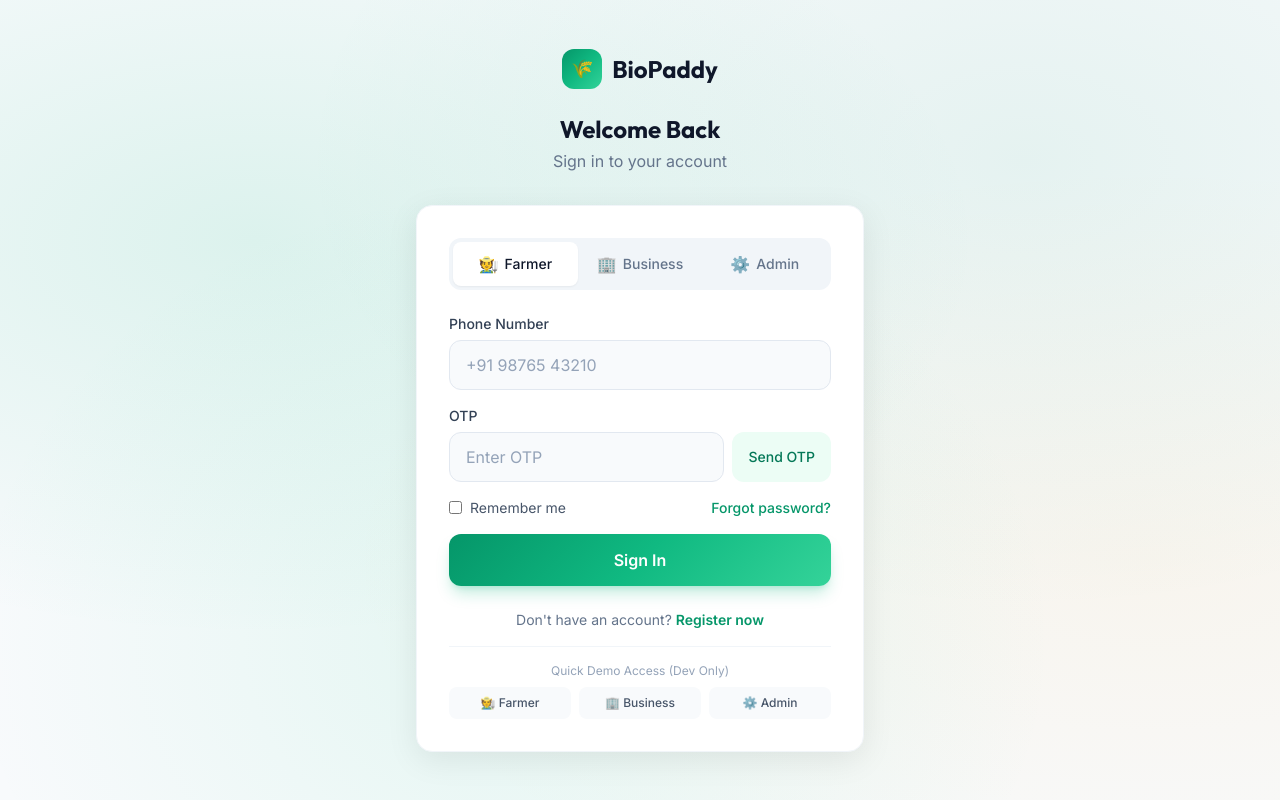
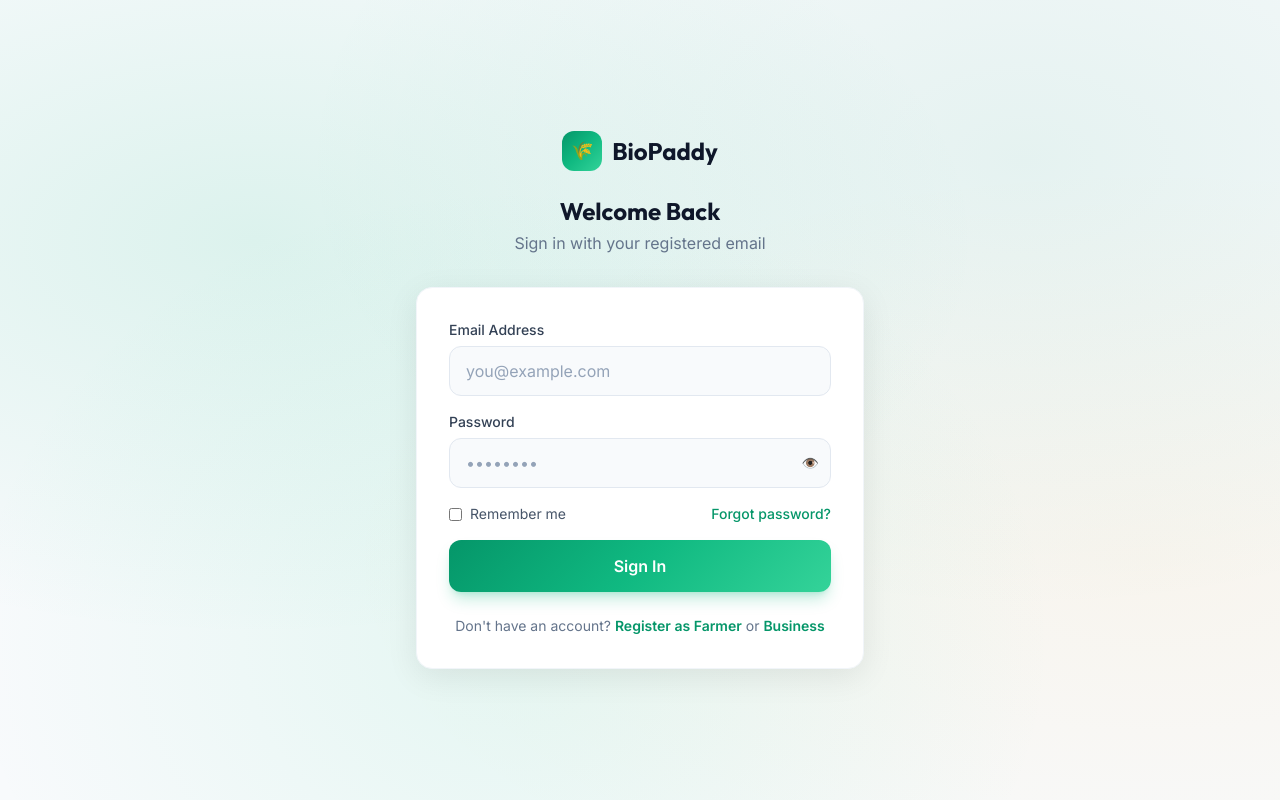
Before and after one commit to sumitconstructor/biopaddy, a React (Vite) app: page /login in a window 1280 px wide. Built offline with nearby package versions, Linux system fonts and the light colour scheme.

Commit message:
Update Login.jsx

```diff
--- a/src/pages/auth/Login.jsx
+++ b/src/pages/auth/Login.jsx
@@ -1,162 +1,171 @@
+/**
+ * FILE: src/pages/auth/Login.jsx
+ *
+ * Changes from original:
+ *   - All roles now log in with Email + Password (no phone/OTP field).
+ *   - Frontend email + password regex validation with inline error messages.
+ *   - Quick demo buttons removed (mock data gone).
+ *   - login() from AuthContext now takes (email, password) — no userType arg.
+ *   - After login, navigate based on user.user_type returned from server.
+ */
+
 import { useState } from 'react';
 import { Link, useNavigate } from 'react-router-dom';
 import { motion } from 'framer-motion';
 import { useAuth } from '../../context/AuthContext';
 
+// ── Regex (mirrors server-side) ───────────────────────────────────────────────
+const EMAIL_RE = /^[a-zA-Z0-9._%+\-]+@[a-zA-Z0-9.\-]+\.[a-zA-Z]{2,}$/;
+const PWD_RE = /^(?=.*[0-9])(?=.*[!@#$%^&*()_+\-=\[\]{};':"\\|,.<>\/?`~])[A-Za-z0-9!@#$%^&*()_+\-=\[\]{};':"\\|,.<>\/?`~]{8,}$/;
+
+const ROUTE_MAP = {
+  farmer: '/farmer',
+  customer: '/customer',
+  admin: '/admin',
+};
+
 export default function Login() {
-  const [tab, setTab] = useState('farmer');
   const [email, setEmail] = useState('');
   const [password, setPassword] = useState('');
   const [showPwd, setShowPwd] = useState(false);
+  const [errors, setErrors] = useState({});
+  const [apiError, setApiError] = useState('');
   const [loading, setLoading] = useState(false);
-  const [error, setError] = useState(''); // Added to show login errors
 
-  const { login, loginAs } = useAuth();
+  const { login } = useAuth();
   const navigate = useNavigate();
+
+  // ── Client-side validation ───────────────────────────────────────────────
+  function validate() {
+    const e = {};
+    if (!email) e.email = 'Email is required.';
+    else if (!EMAIL_RE.test(email)) e.email = 'Enter a valid email address.';
+
+    if (!password) e.password = 'Password is required.';
+    else if (!PWD_RE.test(password))
+      e.password = 'Password must be 8+ chars with a number and special character.';
+
+    setErrors(e);
+    return Object.keys(e).length === 0;
+  }
 
   const handleSubmit = async (e) => {
     e.preventDefault();
+    setApiError('');
+    if (!validate()) return;
+
     setLoading(true);
-    setError(''); // Clear any previous errors before trying again
-
     try {
-      // 1. Send the actual entered password (removed the 'password123' fallback)
-      await login(tab, email, password);
-
-      // 2. ONLY navigate if the login function above doesn't throw an error
-      navigate(tab === 'farmer' ? '/farmer' : tab === 'customer' ? '/customer' : '/admin');
+      const user = await login(email.trim().toLowerCase(), password);
+      navigate(ROUTE_MAP[user.user_type] || '/');
     } catch (err) {
-      // 3. If login fails, catch the error and stop the user from navigating
-      setError(err.response?.data?.message || 'Invalid credentials. Please try again.');
+      const msg = err.response?.data?.message || 'Login failed. Please check your credentials.';
+      setApiError(msg);
     } finally {
       setLoading(false);
     }
   };
 
-  const tabs = [
-    { key: 'farmer', label: 'Farmer', icon: '🧑‍🌾' },
-    { key: 'customer', label: 'Business', icon: '🏢' },
-    { key: 'admin', label: 'Admin', icon: '⚙️' },
-  ];
-
   return (
     <div className="min-h-screen bg-surface-50 mesh-bg flex items-center justify-center p-4">
-      <motion.div initial={{ opacity: 0, y: 20 }} animate={{ opacity: 1, y: 0 }} className="w-full max-w-md">
+      <motion.div
+        initial={{ opacity: 0, y: 20 }}
+        animate={{ opacity: 1, y: 0 }}
+        className="w-full max-w-md"
+      >
+        {/* Header */}
         <div className="text-center mb-8">
           <Link to="/" className="inline-flex items-center gap-2.5 mb-4">
-            <div className="w-10 h-10 rounded-xl bg-gradient-brand flex items-center justify-center text-white text-lg">🌾</div>
+            <div className="w-10 h-10 rounded-xl bg-gradient-brand flex items-center justify-center text-white text-lg">
+              🌾
+            </div>
             <span className="font-display font-bold text-2xl text-surface-900">BioPaddy</span>
           </Link>
           <h1 className="font-display text-2xl font-bold text-surface-900 mt-2">Welcome Back</h1>
-          <p className="text-surface-500 mt-1">Sign in to your account</p>
+          <p className="text-surface-500 mt-1">Sign in with your registered email</p>
         </div>
 
         <div className="card p-8">
-          {/* Tabs */}
-          <div className="flex rounded-xl bg-surface-100 p-1 mb-6">
-            {tabs.map(t => (
-              <button
-                key={t.key}
-                onClick={() => setTab(t.key)}
-                className={`flex-1 flex items-center justify-center gap-1.5 py-2.5 rounded-lg text-sm font-medium transition-all ${
-                  tab === t.key ? 'bg-white text-surface-900 shadow-sm' : 'text-surface-500 hover:text-surface-700'
-                }`}
-              >
-                <span className="text-base">{t.icon}</span>
-                <span>{t.label}</span>
-              </button>
-            ))}
-          </div>
-
-          {/* Show Error Message if login fails */}
-          {error && (
-            <div className="mb-4 p-3 bg-red-50 text-red-600 text-sm rounded-lg border border-red-100 text-center">
-              {error}
+          {/* API error banner */}
+          {apiError && (
+            <div className="mb-4 px-4 py-3 rounded-xl bg-red-50 border border-red-200 text-red-700 text-sm">
+              {apiError}
             </div>
           )}
 
-          <form onSubmit={handleSubmit} className="space-y-4">
+          <form onSubmit={handleSubmit} className="space-y-4" noValidate>
+            {/* Email */}
             <div>
-              <label className="input-label">{tab === 'farmer' ? 'Phone Number' : 'Email Address'}</label>
+              <label className="input-label">Email Address</label>
               <input
-                type={tab === 'farmer' ? 'tel' : 'email'}
+                type="email"
                 value={email}
-                onChange={e => setEmail(e.target.value)}
-                placeholder={tab === 'farmer' ? '+91 98765 43210' : 'you@company.com'}
-                className="input-field"
-                required // Added required attribute
+                onChange={e => { setEmail(e.target.value); setErrors(p => ({ ...p, email: '' })); }}
+                placeholder="you@example.com"
+                className={`input-field ${errors.email ? 'border-red-400 focus:ring-red-400' : ''}`}
+                autoComplete="email"
               />
+              {errors.email && (
+                <p className="mt-1 text-xs text-red-500">{errors.email}</p>
+              )}
             </div>
 
-            {tab === 'farmer' ? (
-              <div>
-                <label className="input-label">OTP</label>
-                <div className="flex gap-2">
-                  <input type="text" placeholder="Enter OTP" className="input-field flex-1" maxLength={6} required />
-                  <button type="button" className="px-4 py-3 bg-brand-50 text-brand-700 font-medium rounded-xl hover:bg-brand-100 transition-colors text-sm whitespace-nowrap">
-                    Send OTP
-                  </button>
-                </div>
-              </div>
-            ) : (
+            {/* Password */}
             <div>
               <label className="input-label">Password</label>
               <div className="relative">
                 <input
                   type={showPwd ? 'text' : 'password'}
                   value={password}
-                    onChange={e => setPassword(e.target.value)}
+                  onChange={e => { setPassword(e.target.value); setErrors(p => ({ ...p, password: '' })); }}
                   placeholder="••••••••"
-                    className="input-field pr-12"
-                    required // Added required attribute
+                  className={`input-field pr-12 ${errors.password ? 'border-red-400 focus:ring-red-400' : ''}`}
+                  autoComplete="current-password"
                 />
-                  <button type="button" onClick={() => setShowPwd(!showPwd)} className="absolute right-3 top-1/2 -translate-y-1/2 text-surface-400 hover:text-surface-600 text-sm">
+                <button
+                  type="button"
+                  onClick={() => setShowPwd(!showPwd)}
+                  className="absolute right-3 top-1/2 -translate-y-1/2 text-surface-400 hover:text-surface-600 text-sm"
+                  aria-label={showPwd ? 'Hide password' : 'Show password'}
+                >
                   {showPwd ? '🙈' : '👁️'}
                 </button>
               </div>
+              {errors.password && (
+                <p className="mt-1 text-xs text-red-500">{errors.password}</p>
+              )}
             </div>
-            )}
 
             <div className="flex items-center justify-between text-sm">
               <label className="flex items-center gap-2 text-surface-600 cursor-pointer">
                 <input type="checkbox" className="rounded border-surface-300" />
                 Remember me
               </label>
-              <a href="#" className="text-brand-600 hover:text-brand-700 font-medium">Forgot password?</a>
+              <a href="#" className="text-brand-600 hover:text-brand-700 font-medium">
+                Forgot password?
+              </a>
             </div>
 
             <button
               type="submit"
-              className="btn-primary w-full py-3.5 flex justify-center items-center"
-              disabled={loading} // Prevent multiple clicks while loading
+              disabled={loading}
+              className="btn-primary w-full py-3.5 disabled:opacity-60 disabled:cursor-not-allowed"
             >
-              {loading ? 'Signing in...' : 'Sign In'}
+              {loading ? 'Signing in…' : 'Sign In'}
             </button>
           </form>
 
           <div className="mt-6 text-center">
             <p className="text-sm text-surface-500">
               Don't have an account?{' '}
-              <Link to={tab === 'farmer' ? '/register/farmer' : '/register/customer'} className="text-brand-600 font-semibold hover:text-brand-700">
-                Register now
+              <Link to="/register/farmer" className="text-brand-600 font-semibold hover:text-brand-700">
+                Register as Farmer
+              </Link>
+              {' '}or{' '}
+              <Link to="/register/customer" className="text-brand-600 font-semibold hover:text-brand-700">
+                Business
               </Link>
             </p>
-          </div>
-
-          {/* Quick demo login - NOTE: Remove this section in a real production app! */}
-          <div className="mt-4 pt-4 border-t border-surface-100">
-            <p className="text-xs text-surface-400 text-center mb-2">Quick Demo Access (Dev Only)</p>
-            <div className="flex gap-2">
-              {tabs.map(t => (
-                <button
-                  key={t.key}
-                  onClick={() => { loginAs(t.key); navigate(t.key === 'farmer' ? '/farmer' : t.key === 'customer' ? '/customer' : '/admin'); }}
-                  className="flex-1 py-2 text-xs font-medium bg-surface-50 hover:bg-surface-100 text-surface-600 rounded-lg transition-colors"
-                >
-                  {t.icon} {t.label}
-                </button>
-              ))}
-            </div>
           </div>
         </div>
       </motion.div>
```
Lines whose indentation alone changed are shown as unchanged.
